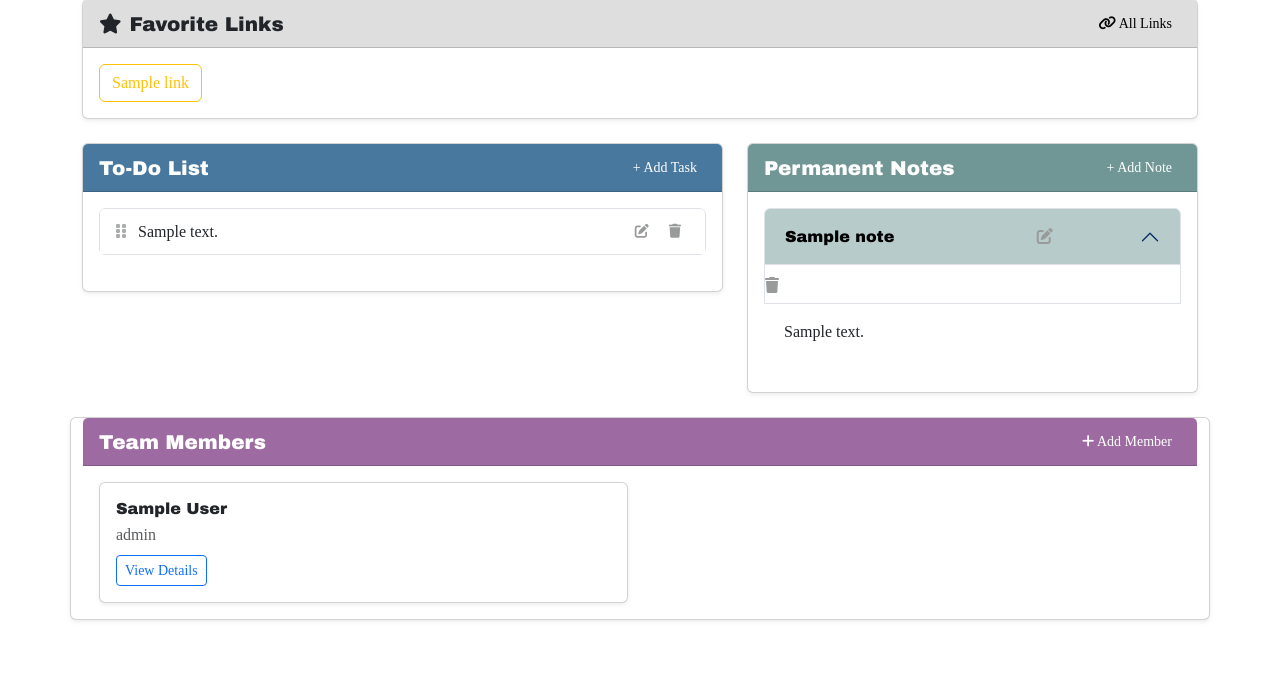
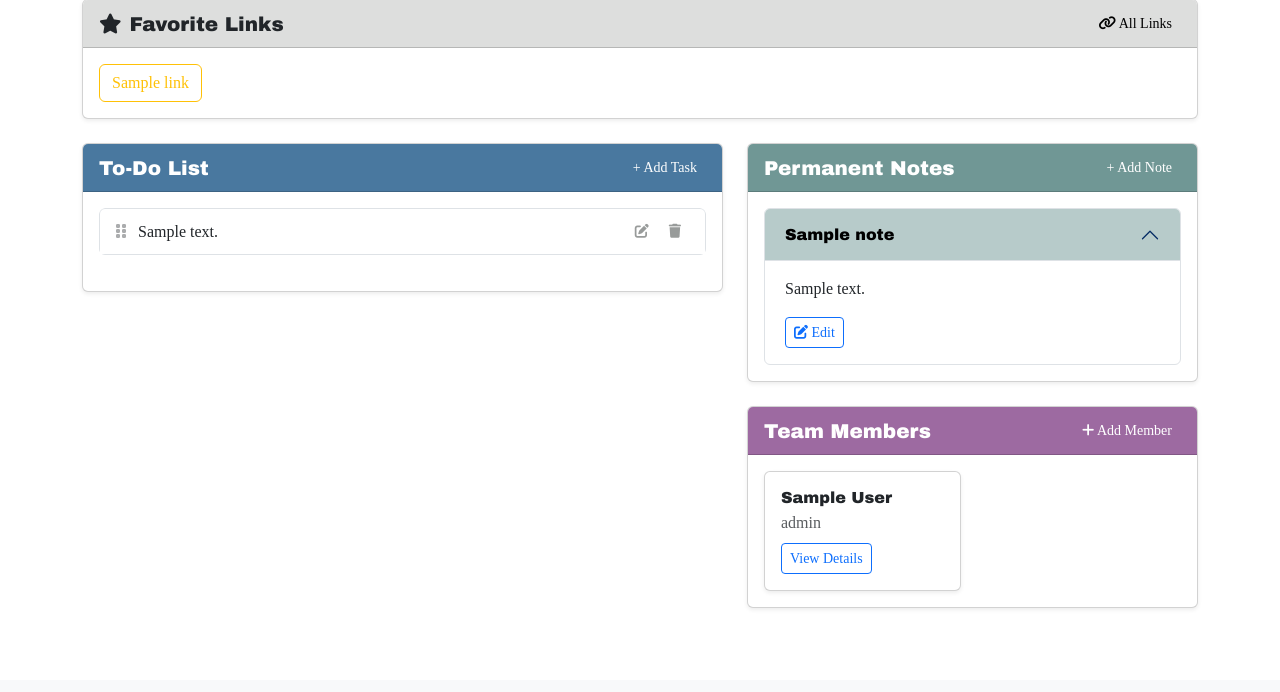
Before and after one commit to zbreeden007/StrykerNotes, a Flask app: page / in a window 1280 px wide. Shown: the part 153-845 px from the top of the page. After the commit the page ends 761 px from the top, so only its background shows below. Run offline with Flask 3, Linux system fonts and the light colour scheme; tables that the repository leaves empty hold one stand-in row (values such as "Sample post"); some libraries are stand-ins or nearby versions.

Commit message:
Changes - 3.18 @ 3:08 PM

```diff
--- a/templates/index.html
+++ b/templates/index.html
@@ -54,6 +54,7 @@
         <div class="card mb-4">
             <div class="card-header d-flex justify-content-between align-items-center" style="background-color: #49789F; color: white;">
                 <h5 class="mb-0">To-Do List</h5>
+                <!-- "+ Add Task" button in the header -->
                 <a href="#" id="toggleAddTask" class="btn btn-link btn-sm" style="color: white; text-decoration: none;">
                     + Add Task
                 </a>
@@ -82,18 +83,21 @@
                     </form>
                 </div>
 
+                <!-- To-Do List Items -->
                 {% if todos %}
                 <div class="todo-list">
                     <ul class="list-group" id="dashboard-todo-list">
                         {% for todo in todos %}
+                        <!-- Removed checkbox, priority text, and 'completed' references -->
                         <li class="list-group-item" id="todo-{{ todo.id }}">
                             <div class="d-flex justify-content-between align-items-center">
+                                <!-- Left side: handle icon + task text -->
                                 <div>
                                     <i class="fas fa-grip-vertical handle me-2 text-muted"></i>
                                     {{ todo.content }}
                                 </div>
+                                <!-- Right side: Edit and Delete icons with transparent background and grey color -->
                                 <div class="d-flex align-items-center">
-                                    <!-- Transparent background, grey icons (#989B9A) -->
                                     <button type="button" class="btn btn-sm me-1"
                                             data-bs-toggle="modal" data-bs-target="#editTodoModal{{ todo.id }}"
                                             style="background-color: transparent; border: none; color: #989B9A;">
@@ -166,45 +170,25 @@
                     {% for note in permanent_notes %}
                     <div class="accordion-item">
                         <h2 class="accordion-header" id="heading{{ note.id }}">
-                            <!-- The entire note header, with the arrow on the far right by default -->
-                            <button class="accordion-button d-flex align-items-center w-100 {% if not loop.first %}collapsed{% endif %}"
+                            <!-- Inline style to change each note’s header background & text color -->
+                            <button class="accordion-button {% if not loop.first %}collapsed{% endif %}"
                                     type="button"
                                     data-bs-toggle="collapse"
                                     data-bs-target="#collapse{{ note.id }}"
                                     aria-expanded="{{ 'true' if loop.first else 'false' }}"
                                     aria-controls="collapse{{ note.id }}"
                                     style="background-color: #B7CBCA; color: black;">
-
-                                <!-- Title on the left -->
-                                <span class="me-auto">{{ note.title }}</span>
-
-                                <!-- Icons near the arrow on the right; pointer-events auto so clicks don't toggle accordion -->
-                                <div class="d-flex align-items-center ms-auto me-2" style="pointer-events: auto;">
-                                    <!-- Edit icon -->
-                                    <a href="{{ url_for('notes.edit_note', note_id=note.id) }}"
-                                       onclick="event.stopPropagation();"
-                                       class="btn p-0 me-2"
-                                       style="background-color: transparent; border: none; color: #989B9A;">
-                                        <i class="fas fa-edit"></i>
-                                    </a>
-                                    <!-- Delete icon -->
-                                    <form action="{{ url_for('notes.delete_note', note_id=note.id) }}"
-                                          method="post"
-                                          class="d-inline"
-                                          onsubmit="event.stopPropagation();">
-                                        <button type="submit"
-                                                class="btn p-0"
-                                                style="background-color: transparent; border: none; color: #989B9A;">
-                                            <i class="fas fa-trash"></i>
-                                        </button>
-                                    </form>
-                                </div>
+                                {{ note.title }}
                             </button>
                         </h2>
                         <div id="collapse{{ note.id }}" class="accordion-collapse collapse {% if loop.first %}show{% endif %}" aria-labelledby="heading{{ note.id }}" data-bs-parent="#permanentNotesAccordion">
                             <div class="accordion-body">
                                 {{ note.html_content|safe }}
-                                <!-- Removed the old "Edit" button from inside the body -->
+                                <div class="mt-2">
+                                    <a href="{{ url_for('notes.edit_note', note_id=note.id) }}" class="btn btn-sm btn-outline-primary">
+                                        <i class="fas fa-edit"></i> Edit
+                                    </a>
+                                </div>
                             </div>
                         </div>
                     </div>
```
